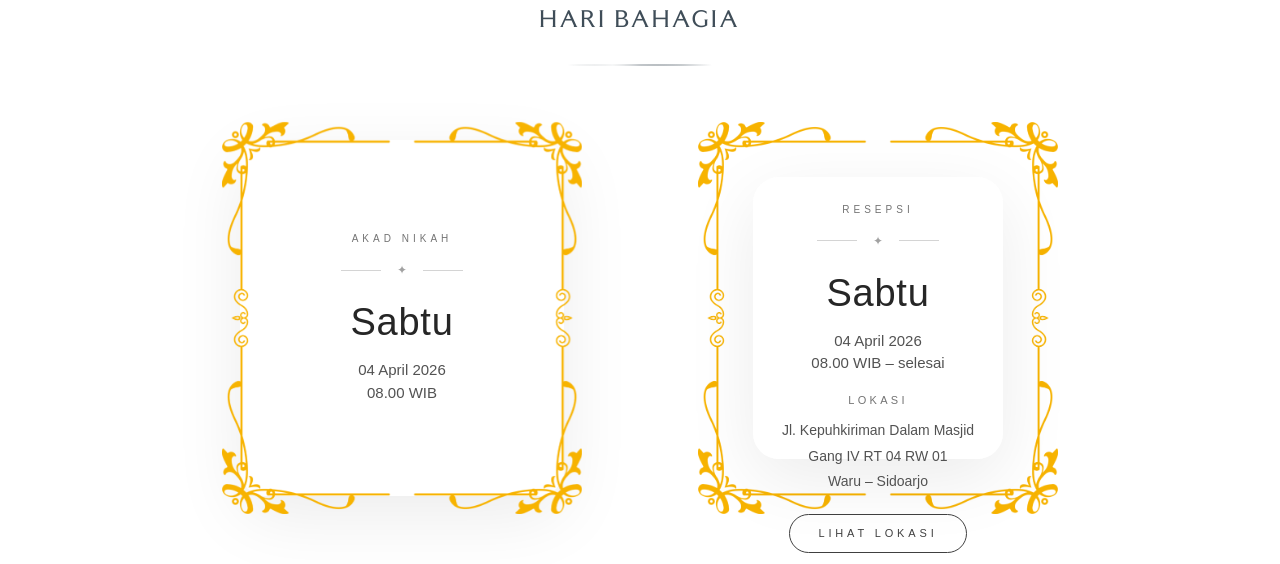
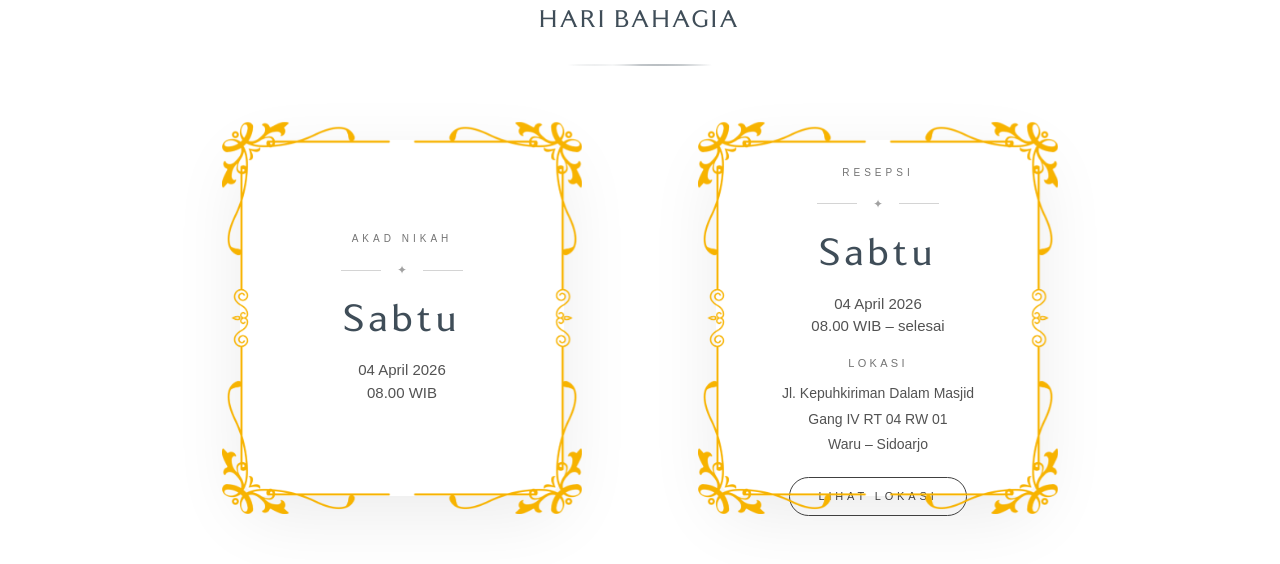
Before and after one commit to swakastudio/duajemari, a Next.js app: page /firoh-arofi/invitation in a window 1280 px wide. Shown: the part 3180-3744 px from the top of the page. Built offline with nearby package versions, Linux system fonts and the light colour scheme.

Commit message:
Update HariBahagia.tsx

```diff
--- a/app/(wedding)/firoh-arofi/components/HariBahagia.tsx
+++ b/app/(wedding)/firoh-arofi/components/HariBahagia.tsx
@@ -83,7 +83,7 @@ AKAD NIKAH
 </div>
 
 
-<h3 className="text-[38px] font-light text-neutral-800 tracking-[0.02em]">
+<h3 className="font-ltsip text-[38px] tracking-[0.06em] text-[#3f4d58]">
 Sabtu
 </h3>
 
@@ -115,7 +115,7 @@ Sabtu
 <img
 src="/firoh-arofi/frame-hari-bahagia.png"
 alt="frame"
-className="absolute inset-0 w-full h-full object-contain pointer-events-none"
+className="absolute inset-0 w-full h-full object-contain pointer-events-none z-10"
 />
 
 
@@ -123,14 +123,14 @@ className="absolute inset-0 w-full h-full object-contain pointer-events-none"
 
 <div className="
 absolute
-top-[55px]
-bottom-[55px]
-left-[55px]
-right-[55px]
-bg-white/70
+top-[18px]
+bottom-[18px]
+left-[18px]
+right-[18px]
+bg-white/15
 backdrop-blur-xl
 rounded-[26px]
-border border-white/40
+border border-white/3
 shadow-[0_20px_70px_rgba(0,0,0,0.08)]
 flex
 flex-col
@@ -157,7 +157,7 @@ RESEPSI
 </div>
 
 
-<h3 className="text-[38px] font-light text-neutral-800 tracking-[0.02em]">
+<h3 className="font-ltsip text-[38px] tracking-[0.06em] text-[#3f4d58]">
 Sabtu
 </h3>
 
```
